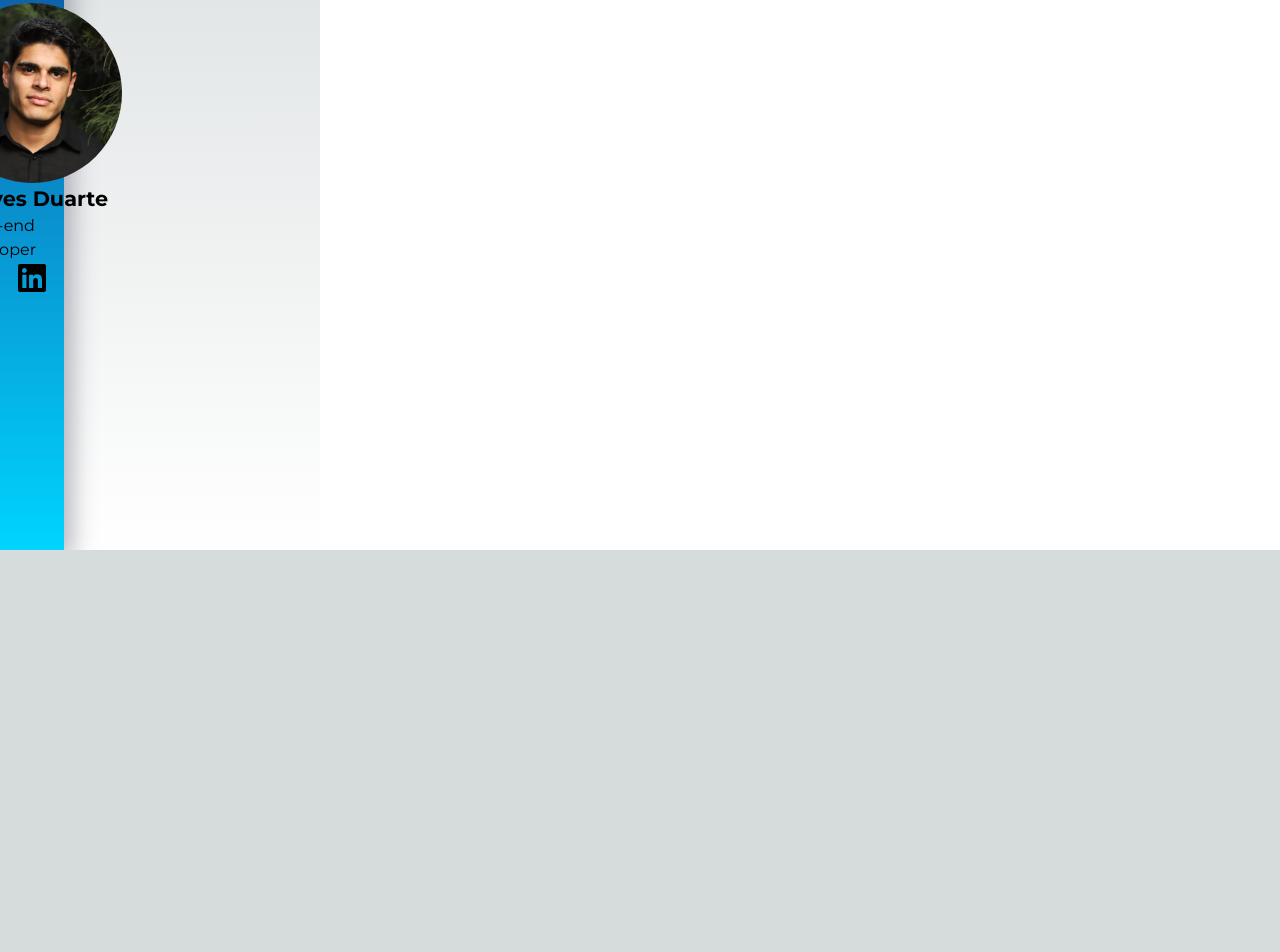
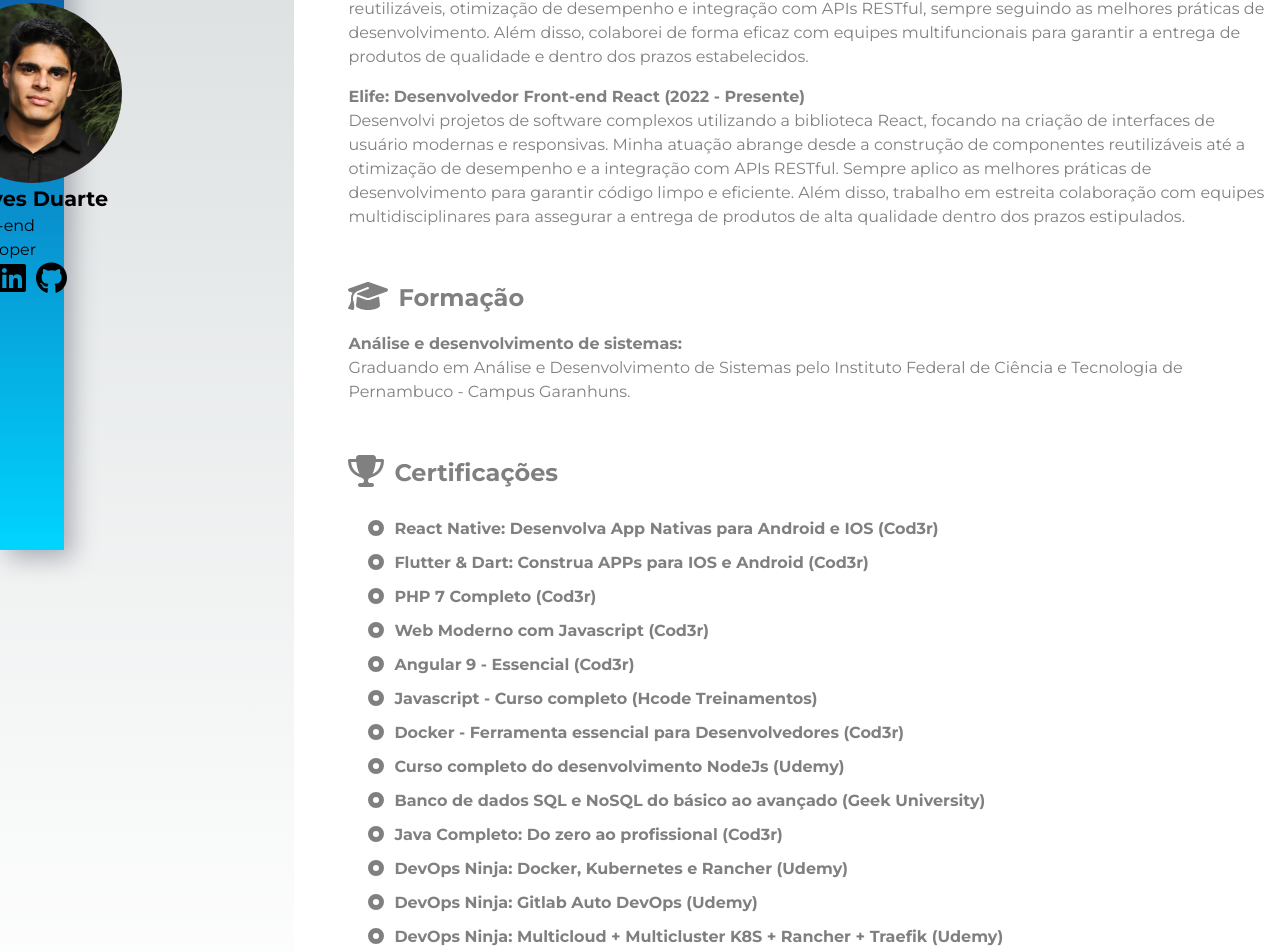
Before and after one commit to Cloves-Jose/resume, a Next.js app: page / in a window 1280 px wide. Shown: the part 250-1202 px from the top of the page. Before the commit the page ends 800 px from the top, so only its background shows below. Built offline with nearby package versions, Linux system fonts and the light colour scheme.

Commit message:
adicionando informacoes

```diff
--- a/app/components/sidebar/page.tsx
+++ b/app/components/sidebar/sidebar.tsx
@@ -5,7 +5,7 @@
 import image from '../../../public/photo_cloves_resume.jpg'
 import Image from 'next/image'
 import { FontAwesomeIcon } from '@fortawesome/react-fontawesome';
-import { faLinkedin } from '@fortawesome/free-brands-svg-icons'
+import { faLinkedin, faGithub } from '@fortawesome/free-brands-svg-icons'
 
 export default function Sidebar() {
     return (
@@ -21,8 +21,11 @@
                     <p className={style.subTitle}>Front-end Developer</p>
                 </div>
                 <div className={style.containerInfo}>
-                    <a target='_blank' href="https://www.linkedin.com/in/cloves-duarte-silva/">
+                    <a target='_blank' href="https://www.linkedin.com/in/cloves-duarte-silva/" style={{ marginRight: "5px" }}>
                         <FontAwesomeIcon icon={faLinkedin} size='2x'/>
+                    </a>
+                    <a target='_blank' href="https://github.com/Cloves-Jose" style={{ marginLeft: "5px" }}>
+                        <FontAwesomeIcon icon={faGithub} size='2x'/>
                     </a>
                 </div>
             </Row>
--- a/app/components/titles/title.tsx
+++ b/app/components/titles/title.tsx
@@ -3,9 +3,9 @@
 
 export default function Titles({ icon, text }: { icon: IconDefinition, text: string }) {
     return (
-        <div style={{ display: "flex", alignItems: "center", marginLeft: "30px", marginTop: "15px" }}>
+        <div style={{ display: "flex", alignItems: "center", marginTop: "15px" }}>
             <FontAwesomeIcon icon={icon} color="#808080" size="2x"/>
-            <p style={{ color: "#808080", marginLeft: "10px", fontSize: "1.5rem", fontWeight: "bold", marginTop: "20px" }}>{text}</p>
+            <p style={{ color: "#808080", fontSize: "1.5rem", fontWeight: "bold", marginTop: "20px", marginLeft: "10px" }}>{text}</p>
         </div>
     )
 }
--- a/app/layout.tsx
+++ b/app/layout.tsx
@@ -3,7 +3,7 @@
 import 'bootstrap/dist/css/bootstrap.min.css';
 import "./globals.css";
 import { Col } from "react-bootstrap";
-import Sidebar from "./components/sidebar/page";
+import Sidebar from "./components/sidebar/sidebar";
 
 const inter = Montserrat({
   subsets: ["latin"],
@@ -25,7 +25,7 @@
   return (
     <html lang="en">
       <body className={inter.className} style={{ display: "flex" }}>
-        <Col md={3}>
+        <Col md={3} style={{ position: "fixed" }}>
           <Sidebar/>
         </Col>
         {children}
--- a/app/page.module.css
+++ b/app/page.module.css
@@ -1,6 +1,11 @@
 .container {
   background-color: #fff;
   align-items: flex-start;
+  overflow: auto;
+  height: 160vh;
+  margin-left: 23vw;
+  overflow-x: hidden;
+  overflow-y: hidden;
 }
 
 .containerProfile {
--- a/app/page.tsx
+++ b/app/page.tsx
@@ -1,21 +1,100 @@
+'use client'
 import styles from "./page.module.css";
 import { Container, Row } from "react-bootstrap";
-import { faBriefcase, faGraduationCap, faTrophy } from '@fortawesome/free-solid-svg-icons'
+import { faBriefcase, faGraduationCap, faTrophy, faDiagramProject, faDotCircle } from '@fortawesome/free-solid-svg-icons'
+import Titles from "./components/titles/title";
 import { FontAwesomeIcon } from "@fortawesome/react-fontawesome";
-import Titles from "./components/titles/title";
 
 export default function Home() {
   return (
     <Container fluid className={styles.container}>
-      <Row className={styles.containerProfile}>
-        <Titles icon={faBriefcase} text="Experiência"/>
+      <Row style={{ marginLeft: "30px" }}>
+        <Titles icon={faBriefcase} text="Experiência" />
+        <p style={{ color: "#808080" }}>
+          <div style={{ color: "#808080", fontWeight: "bold", fontSize: "1rem" }}>Show Tecnologia: Quality Assurance (2020 - 2022) </div>
+          Responsável por garantir o funcionamento adequado do sistema de software, realizando testes em novas funcionalidades.
+          Também atuei na automação desses testes utilizando a ferramenta Cypress.
+        </p>
+        <p style={{ color: "#808080" }}>
+          <div style={{ color: "#808080", fontWeight: "bold", fontSize: "1rem" }}>Comeia: Desenvolvedor Front-end Angular (2022 - 2022)</div>
+          Desenvolvi projetos de software de alta complexidade utilizando o framework Angular, contribuindo para a criação de interfaces de usuário interativas e dinâmicas. Minha experiência inclui a implementação de componentes reutilizáveis, otimização de desempenho e integração com APIs RESTful, sempre seguindo as melhores práticas de desenvolvimento. Além disso, colaborei de forma eficaz com equipes multifuncionais para garantir a entrega de produtos de qualidade e dentro dos prazos estabelecidos.
+        </p>
+        <p style={{ color: "#808080" }}>
+          <div style={{ color: "#808080", fontWeight: "bold", fontSize: "1rem" }}>Elife: Desenvolvedor Front-end React (2022 - Presente)</div>
+          Desenvolvi projetos de software complexos utilizando a biblioteca React, focando na criação de interfaces de usuário modernas e responsivas. Minha atuação abrange desde a construção de componentes reutilizáveis até a otimização de desempenho e a integração com APIs RESTful. Sempre aplico as melhores práticas de desenvolvimento para garantir código limpo e eficiente. Além disso, trabalho em estreita colaboração com equipes multidisciplinares para assegurar a entrega de produtos de alta qualidade dentro dos prazos estipulados.
+        </p>
       </Row>
-      <Row>
-        <Titles icon={faGraduationCap} text="Formação"/>
+      <Row style={{ marginLeft: "30px" }}>
+        <Titles icon={faGraduationCap} text="Formação" />
+        <p style={{ color: "#808080" }}>
+          <div style={{ color: "#808080", fontWeight: "bold", fontSize: "1rem" }}>Análise e desenvolvimento de sistemas:</div>
+          Graduando em Análise e Desenvolvimento de Sistemas pelo Instituto Federal de Ciência e Tecnologia de Pernambuco - Campus Garanhuns.
+        </p>
       </Row>
-      <Row>
-        <Titles icon={faTrophy} text="Certificações"/>
+      <Row style={{ marginLeft: "30px" }}>
+        <Titles icon={faTrophy} text="Certificações" />
+      <div style={{ marginLeft: "20px" }}>
+        <div style={{ color: "#808080", fontWeight: "bold", fontSize: "1rem", marginTop: "10px", marginBottom: "10px" }}>
+          <FontAwesomeIcon icon={faDotCircle} color="#808080" size="1x" style={{ marginRight: "10px" }}/>
+          React Native: Desenvolva App Nativas para Android e IOS (Cod3r)
+        </div>
+
+        <div style={{ color: "#808080", fontWeight: "bold", fontSize: "1rem", marginTop: "10px", marginBottom: "10px" }}>
+          <FontAwesomeIcon icon={faDotCircle} color="#808080" size="1x" style={{ marginRight: "10px" }}/>
+          Flutter & Dart: Construa APPs para IOS e Android (Cod3r)
+        </div>
+
+        <div style={{ color: "#808080", fontWeight: "bold", fontSize: "1rem", marginTop: "10px", marginBottom: "10px" }}>
+          <FontAwesomeIcon icon={faDotCircle} color="#808080" size="1x" style={{ marginRight: "10px" }}/>
+          PHP 7 Completo (Cod3r)
+        </div>
+
+        <div style={{ color: "#808080", fontWeight: "bold", fontSize: "1rem", marginTop: "10px", marginBottom: "10px" }}>
+          <FontAwesomeIcon icon={faDotCircle} color="#808080" size="1x" style={{ marginRight: "10px" }}/>
+          Web Moderno com Javascript (Cod3r)
+        </div>
+        <div style={{ color: "#808080", fontWeight: "bold", fontSize: "1rem", marginTop: "10px", marginBottom: "10px" }}>
+          <FontAwesomeIcon icon={faDotCircle} color="#808080" size="1x" style={{ marginRight: "10px" }}/>
+          Angular 9 - Essencial (Cod3r)
+        </div>
+        <div style={{ color: "#808080", fontWeight: "bold", fontSize: "1rem", marginTop: "10px", marginBottom: "10px" }}>
+          <FontAwesomeIcon icon={faDotCircle} color="#808080" size="1x" style={{ marginRight: "10px" }}/>
+          Javascript - Curso completo (Hcode Treinamentos)
+        </div>
+        <div style={{ color: "#808080", fontWeight: "bold", fontSize: "1rem", marginTop: "10px", marginBottom: "10px" }}>
+          <FontAwesomeIcon icon={faDotCircle} color="#808080" size="1x" style={{ marginRight: "10px" }}/>
+          Docker - Ferramenta essencial para Desenvolvedores (Cod3r)
+        </div>
+        <div style={{ color: "#808080", fontWeight: "bold", fontSize: "1rem", marginTop: "10px", marginBottom: "10px" }}>
+          <FontAwesomeIcon icon={faDotCircle} color="#808080" size="1x" style={{ marginRight: "10px" }}/>
+          Curso completo do desenvolvimento NodeJs (Udemy)
+        </div>
+        <div style={{ color: "#808080", fontWeight: "bold", fontSize: "1rem", marginTop: "10px", marginBottom: "10px" }}>
+          <FontAwesomeIcon icon={faDotCircle} color="#808080" size="1x" style={{ marginRight: "10px" }}/>
+          Banco de dados SQL e NoSQL do básico ao avançado (Geek University)
+        </div>
+        <div style={{ color: "#808080", fontWeight: "bold", fontSize: "1rem", marginTop: "10px", marginBottom: "10px" }}>
+          <FontAwesomeIcon icon={faDotCircle} color="#808080" size="1x" style={{ marginRight: "10px" }}/>
+          Java Completo: Do zero ao profissional (Cod3r)
+        </div>
+        <div style={{ color: "#808080", fontWeight: "bold", fontSize: "1rem", marginTop: "10px", marginBottom: "10px" }}>
+          <FontAwesomeIcon icon={faDotCircle} color="#808080" size="1x" style={{ marginRight: "10px" }}/>
+          DevOps Ninja: Docker, Kubernetes e Rancher (Udemy)
+        </div>
+        <div style={{ color: "#808080", fontWeight: "bold", fontSize: "1rem", marginTop: "10px", marginBottom: "10px" }}>
+          <FontAwesomeIcon icon={faDotCircle} color="#808080" size="1x" style={{ marginRight: "10px" }}/>
+          DevOps Ninja: Gitlab Auto DevOps (Udemy)
+        </div>
+        <div style={{ color: "#808080", fontWeight: "bold", fontSize: "1rem", marginTop: "10px", marginBottom: "10px" }}>
+          <FontAwesomeIcon icon={faDotCircle} color="#808080" size="1x" style={{ marginRight: "10px" }}/>
+          DevOps Ninja: Multicloud + Multicluster K8S + Rancher + Traefik (Udemy)
+        </div>
+      </div>
+
       </Row>
+      {/* <Row style={{ marginLeft: "30px" }}>
+        <Titles icon={faDiagramProject} text="Projetos" />
+      </Row> */}
     </Container>
   );
 }
```
